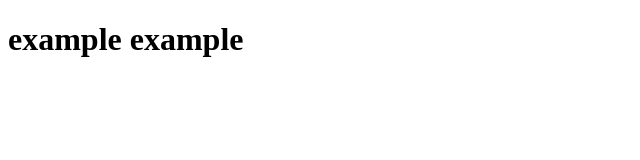
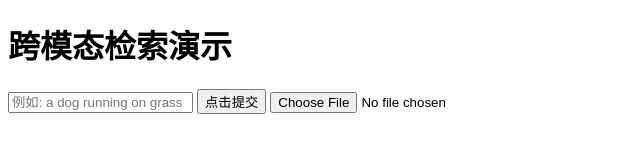
Before and after one commit to IncrSq359/crossModelRetrieval, a plain HTML site: page app/frontend/index.html in a window 1280 px wide. Shown: the whole page, without its empty margins (0-640 px from the left). Drawn offline with Linux system fonts and the light colour scheme.

Commit message:
exp4: add input area to index.html

```diff
--- a/app/frontend/index.html
+++ b/app/frontend/index.html
@@ -5,6 +5,12 @@
     <title>跨模态检索演示</title>
 </head>
 <body>
-    <h1>example example</h1>
+    <h1>跨模态检索演示</h1>
+    <!--输入区-->
+    <div id="input-area">
+        <input type="text" id="text-query" placeholder="例如: a dog running on grass">
+        <button id="btn-search-text">点击提交</button>
+        <input type="file" id="image-file" accept="image/*">
+    </div>
 </body>
 </html>
```
